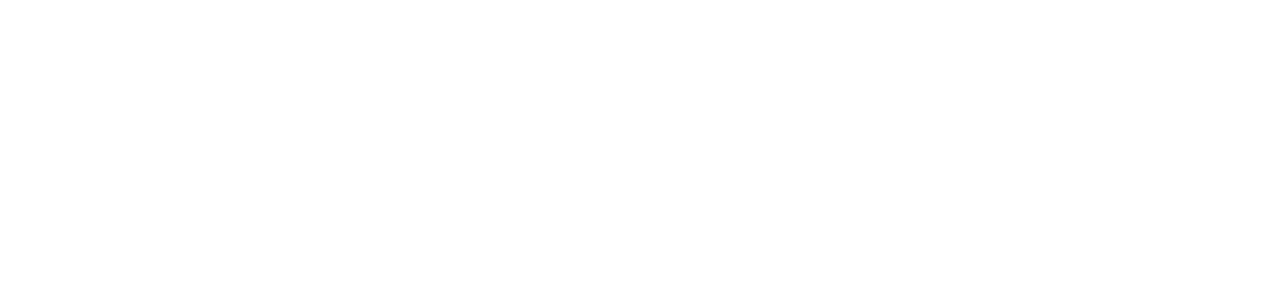
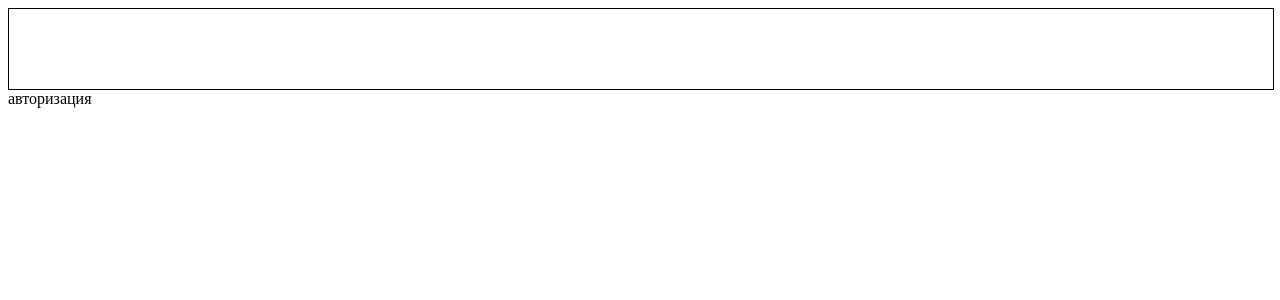
Before and after one commit to gfR616/AEtestTask, a Vue app: page /auth in a window 1280 px wide. Before the commit this address had no page. Shown: the top 300 px of the page. Built offline with nearby package versions, Linux system fonts and the light colour scheme.

Commit message:
создаем компоненты

```diff
--- a/src/App.vue
+++ b/src/App.vue
@@ -1,5 +1,10 @@
-<script setup lang="ts"></script>
+<script setup lang="ts">
+import navPanel from './app/shared/nav-panel.vue'
+</script>
 
-<template></template>
+<template id="app">
+  <navPanel />
+  <router-view />
+</template>
 
 <style scoped></style>
--- /dev/null
+++ b/src/app/core/auth/auth.vue
@@ -0,0 +1,5 @@
+<script lang="ts" setup></script>
+
+<template>
+  <div>авторизация</div>
+</template>
--- /dev/null
+++ b/src/app/features/orders-list.vue
@@ -0,0 +1 @@
+<template>OrdersList</template>
--- /dev/null
+++ b/src/app/shared/nav-panel.vue
@@ -0,0 +1,11 @@
+<template>
+  <div class="nav-panel"></div>
+</template>
+
+<style>
+.nav-panel {
+  width: 100%;
+  height: 10vh;
+  border: 1px black solid;
+}
+</style>
--- a/src/router/index.ts
+++ b/src/router/index.ts
@@ -1,8 +1,14 @@
+import Auth from '@/app/core/auth/auth.vue'
+import OrdersList from '@/app/features/orders-list.vue'
 import { createRouter, createWebHistory } from 'vue-router'
 
+const routes = [
+  { path: '/', component: OrdersList },
+  { path: '/auth', component: Auth },
+]
 const router = createRouter({
   history: createWebHistory(import.meta.env.BASE_URL),
-  routes: [],
+  routes: routes,
 })
 
 export default router
```
